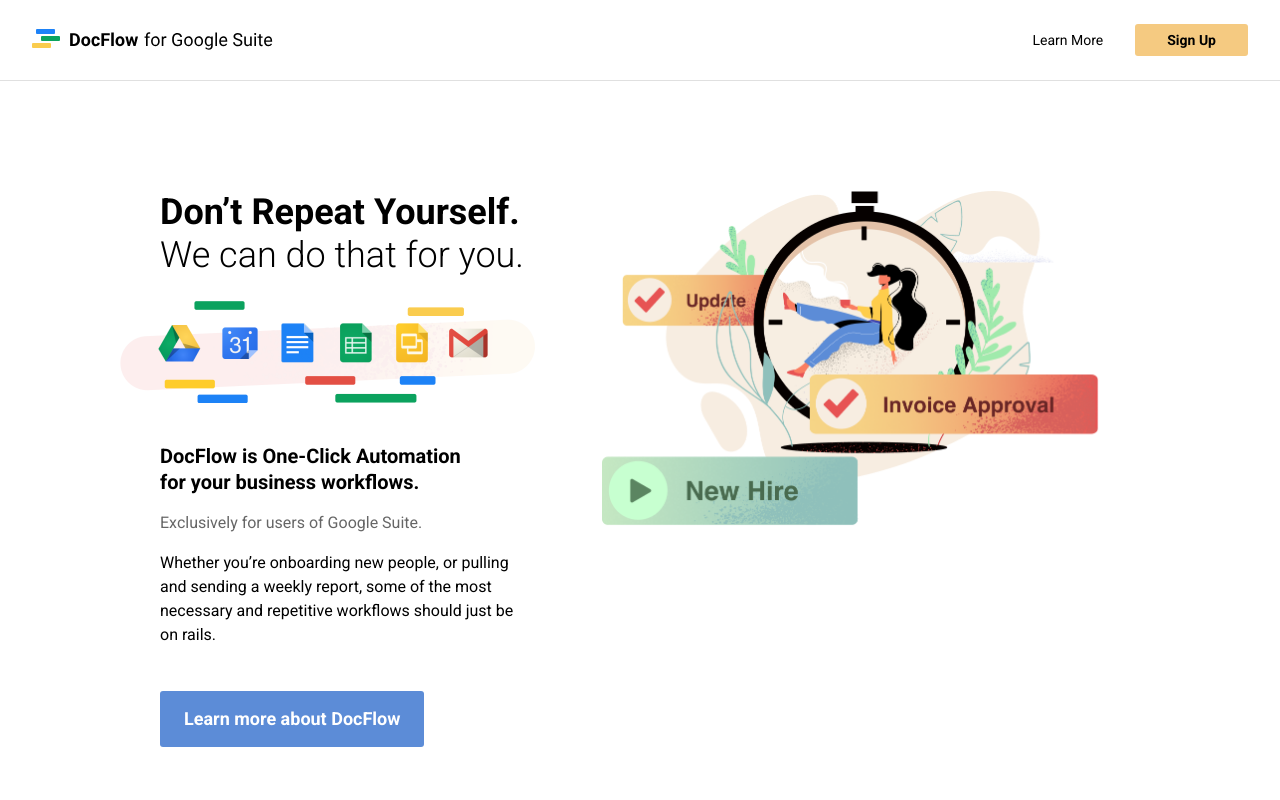
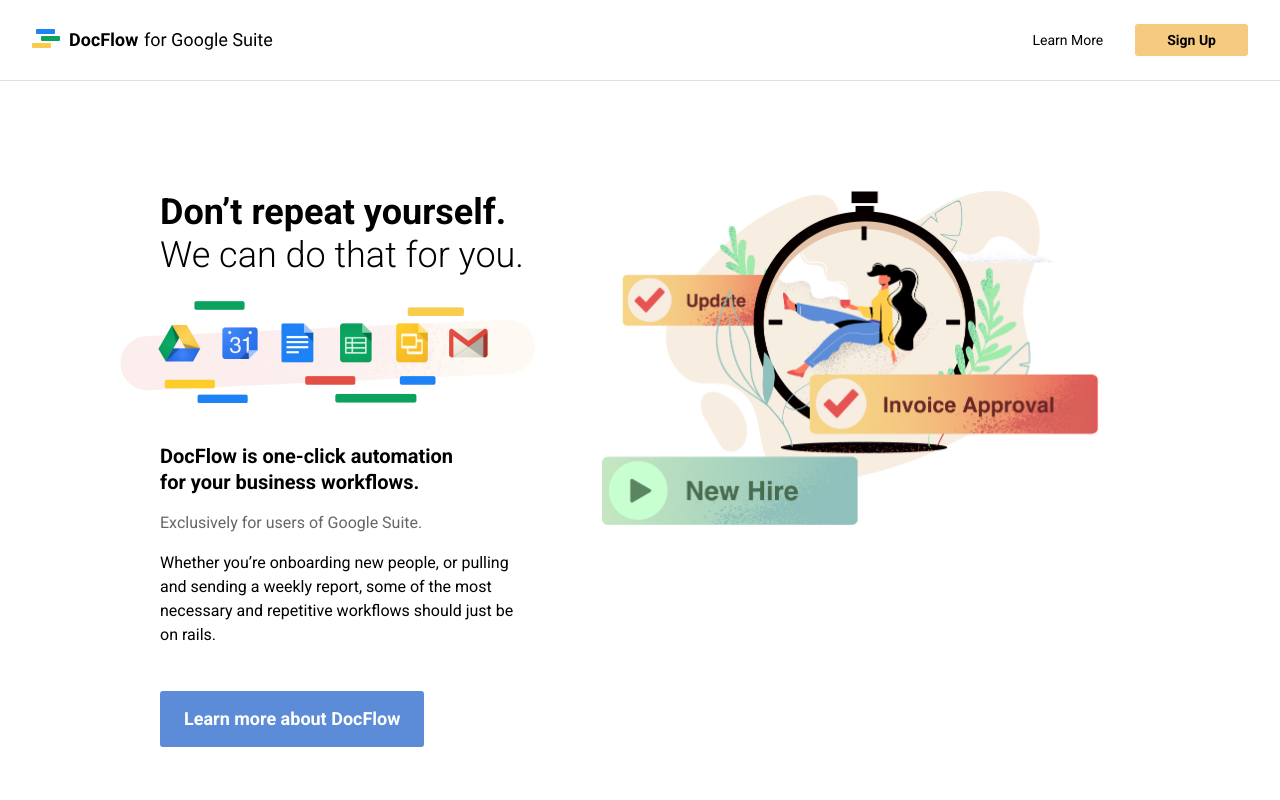
Before and after one commit to nullunit/docflow, a plain HTML site: page index.html in a window 1280 px wide. Shown: the top 800 px of the page. Drawn offline with Linux system fonts and the light colour scheme.

Commit message:
Update casing

```diff
--- a/index.html
+++ b/index.html
@@ -49,13 +49,13 @@
                   </div>
                   <div class="column column-left">
                     <h1>
-                        <span>Don’t Repeat Yourself.</span>
+                        <span>Don’t repeat yourself.</span>
                         We can do that for you.
                     </h1>
 
                     <img src="img/docs.png" style="max-width: 416px; margin: 20px 0 40px -40px;" />
 
-                    <h2>DocFlow is One-Click Automation<br />for your business workflows.</h2>
+                    <h2>DocFlow is one-click automation<br />for your business workflows.</h2>
                     <h3>Exclusively for users of Google Suite.</h3>
                     <p class="body-copy">Whether you’re onboarding new people, or pulling and sending a weekly report, some of the most necessary and repetitive workflows should just be on rails.</p>
 
```
